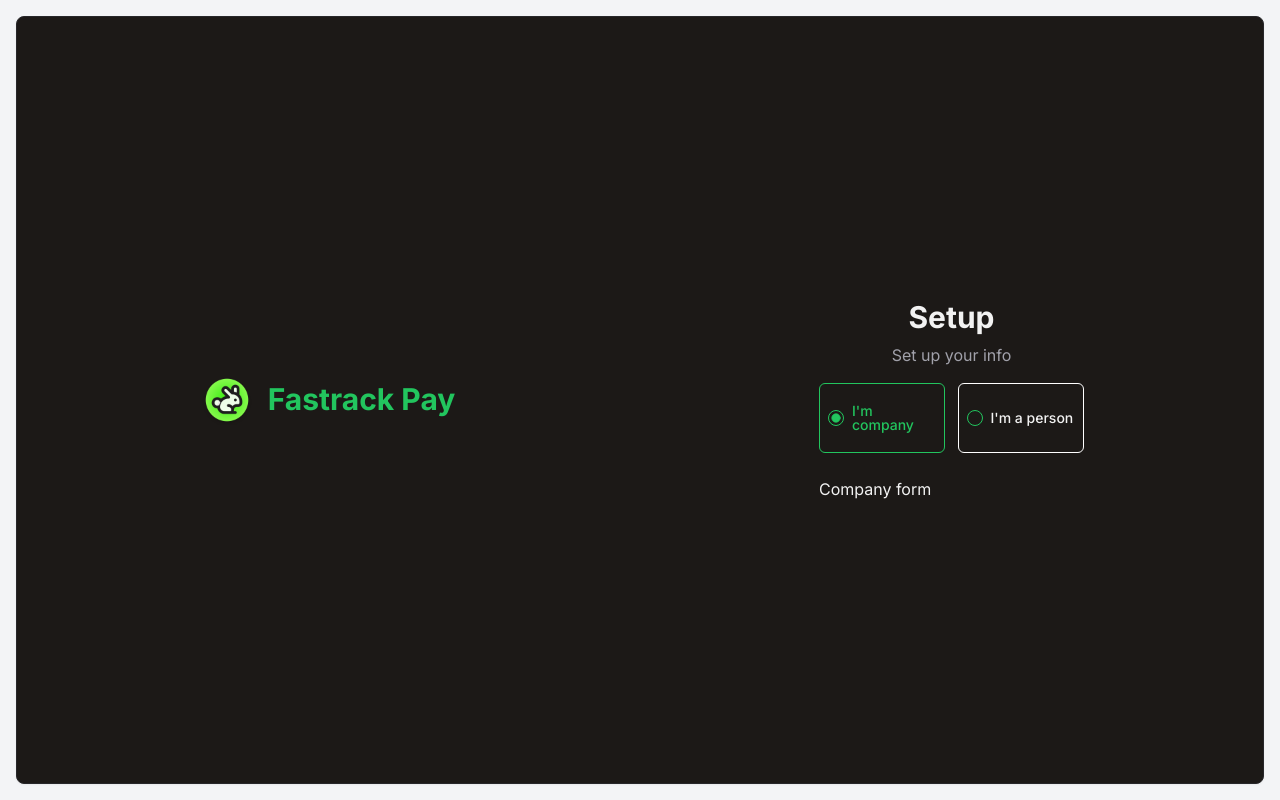
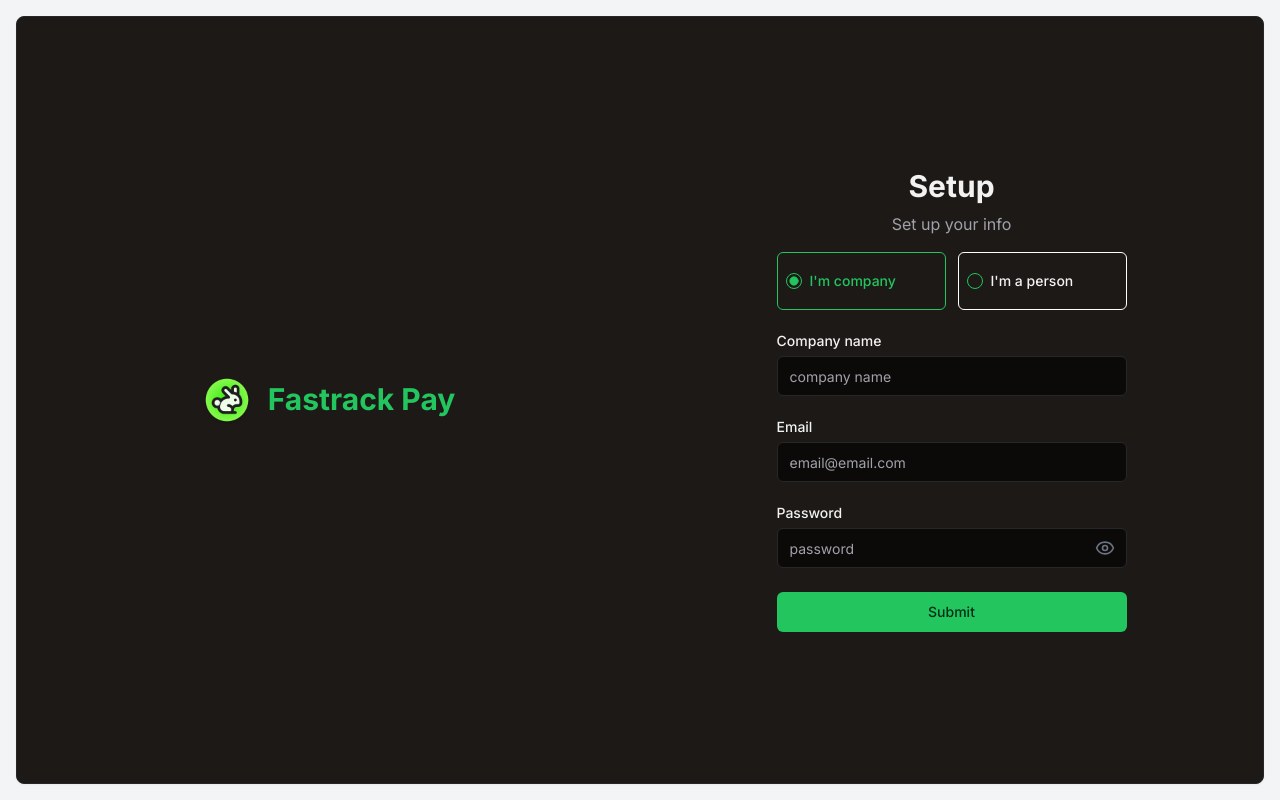
Before and after one commit to Jorditm/fastrack-pay, a Next.js app in the folder frontend/: page /setup in a window 1280 px wide. Built offline with nearby package versions, Linux system fonts and the light colour scheme.

Commit message:
add company form

```diff
--- /dev/null
+++ b/frontend/components/pages/auth/CompanyForm.tsx
@@ -0,0 +1,91 @@
+import { Input } from '@/components/ui/CustomInput'
+import { Label } from '@/components/ui/label'
+import { useForm } from 'react-hook-form'
+import { z } from 'zod'
+import { EyeIcon, EyeOffIcon } from 'lucide-react'
+import { Button } from '@/components/ui/button'
+import { zodResolver } from '@hookform/resolvers/zod'
+import { useState } from 'react'
+
+const FormSchema = z.object({
+  companyName: z.string().min(1, 'Company name is required'),
+  email: z.string().email('Invalid email address'),
+  password: z.string().min(6, 'Password must be at least 6 characters long'),
+})
+
+export default function CompanyForm() {
+  const [showPassword, setShowPassword] = useState(false)
+  const [loading, setLoading] = useState(false)
+
+  const form = useForm<z.infer<typeof FormSchema>>({
+    resolver: zodResolver(FormSchema),
+    defaultValues: {
+      companyName: '',
+      email: '',
+      password: '',
+    },
+  })
+
+  const onSubmit = async (data: z.infer<typeof FormSchema>) => {
+    setLoading(true) // Set loading to true when the request starts
+    const { companyName, email, password } = data
+    console.warn('data from signup company', data)
+  }
+
+  return (
+    <form
+      onSubmit={form.handleSubmit(onSubmit)}
+      className='mx-auto grid w-[350px] gap-6'
+      noValidate
+    >
+      <div className='grid gap-2'>
+        <Label htmlFor='name'>Company name</Label>
+        <Input
+          id='name'
+          type='text'
+          placeholder='company name'
+          {...form.register('companyName')}
+          required
+        />
+      </div>
+      <div className='grid gap-2'>
+        <Label htmlFor='email'>Email</Label>
+        <Input
+          id='email'
+          type='email'
+          placeholder='email@email.com'
+          {...form.register('email')}
+          required
+        />
+      </div>
+      <div className='grid gap-2'>
+        <Label htmlFor='password'>Password</Label>
+        <Input
+          id='password'
+          type={showPassword ? 'text' : 'password'}
+          placeholder='password'
+          {...form.register('password')}
+          required
+          endAdornment={
+            <button
+              onClick={(e) => {
+                e.preventDefault() // Prevent form submission
+                setShowPassword(!showPassword)
+              }}
+              className='outline-none focus:outline-none'
+            >
+              {showPassword ? (
+                <EyeOffIcon className='h-5 w-5 text-gray-500' />
+              ) : (
+                <EyeIcon className='h-5 w-5 text-gray-500' />
+              )}
+            </button>
+          }
+        />
+      </div>
+      <Button type='submit' className='w-full' disabled={loading}>
+        {loading ? 'Loading...' : 'Submit'}
+      </Button>
+    </form>
+  )
+}
--- a/frontend/components/pages/auth/Setup.tsx
+++ b/frontend/components/pages/auth/Setup.tsx
@@ -4,6 +4,7 @@ import { useState } from 'react'
 import { useRouter } from 'next/navigation'
 import { cn } from '@/lib/utils'
 import { RadioGroup, RadioGroupItem } from '@/components/ui/radio-group'
+import CompanyForm from './CompanyForm'
 
 export default function Setup() {
   const [type, setType] = useState<'company' | 'person'>('company')
@@ -45,7 +46,7 @@ export default function Setup() {
             <Label htmlFor='option-two'>I&apos;m a person</Label>
           </div>
         </RadioGroup>
-        {type === 'company' ? <div>Company form</div> : <div>Person form</div>}
+        {type === 'company' ? <CompanyForm/> : <div>Person form</div>}
       </div>
     </div>
   )
--- /dev/null
+++ b/frontend/components/ui/CustomInput.tsx
@@ -0,0 +1,35 @@
+import * as React from 'react'
+
+import { cn } from '@/lib/utils'
+
+export interface InputProps
+  extends React.InputHTMLAttributes<HTMLInputElement> {
+  endAdornment?: React.ReactNode
+}
+
+const Input = React.forwardRef<HTMLInputElement, InputProps>(
+  ({ className, type, endAdornment, ...props }, ref) => {
+    return (
+      <div className='relative flex items-center'>
+        <input
+          type={type}
+          className={cn(
+            'flex h-10 w-full rounded-md border border-input bg-background px-3 py-2 text-sm ring-offset-background file:border-0 file:bg-transparent file:text-sm file:font-medium placeholder:text-muted-foreground focus-visible:outline-none focus-visible:ring-2 focus-visible:ring-ring focus-visible:ring-offset-2 disabled:cursor-not-allowed disabled:opacity-50',
+            className,
+            endAdornment ? 'pr-10' : '' // Adjust padding to make space for the adornment
+          )}
+          ref={ref}
+          {...props}
+        />
+        {endAdornment && (
+          <div className='absolute inset-y-0 right-0 flex items-center pr-3'>
+            {endAdornment}
+          </div>
+        )}
+      </div>
+    )
+  }
+)
+Input.displayName = 'Input'
+
+export { Input }
--- /dev/null
+++ b/frontend/components/ui/input.tsx
@@ -0,0 +1,25 @@
+import * as React from "react"
+
+import { cn } from "@/lib/utils"
+
+export interface InputProps
+  extends React.InputHTMLAttributes<HTMLInputElement> {}
+
+const Input = React.forwardRef<HTMLInputElement, InputProps>(
+  ({ className, type, ...props }, ref) => {
+    return (
+      <input
+        type={type}
+        className={cn(
+          "flex h-10 w-full rounded-md border border-input bg-background px-3 py-2 text-sm ring-offset-background file:border-0 file:bg-transparent file:text-sm file:font-medium placeholder:text-muted-foreground focus-visible:outline-none focus-visible:ring-2 focus-visible:ring-ring focus-visible:ring-offset-2 disabled:cursor-not-allowed disabled:opacity-50",
+          className
+        )}
+        ref={ref}
+        {...props}
+      />
+    )
+  }
+)
+Input.displayName = "Input"
+
+export { Input }
--- a/frontend/package.json
+++ b/frontend/package.json
@@ -12,6 +12,7 @@
     "commit": "npm run format && npm run lint"
   },
   "dependencies": {
+    "@hookform/resolvers": "^3.9.0",
     "@radix-ui/react-label": "^2.1.0",
     "@radix-ui/react-radio-group": "^1.2.0",
     "@radix-ui/react-slot": "^1.1.0",
@@ -23,8 +24,10 @@
     "next-themes": "^0.3.0",
     "react": "^18",
     "react-dom": "^18",
+    "react-hook-form": "^7.52.1",
     "tailwind-merge": "^2.4.0",
-    "tailwindcss-animate": "^1.0.7"
+    "tailwindcss-animate": "^1.0.7",
+    "zod": "^3.23.8"
   },
   "devDependencies": {
     "@types/node": "^20",
```
Also changed, not shown: 1 other file (tests, documents, lock files or other folders).
